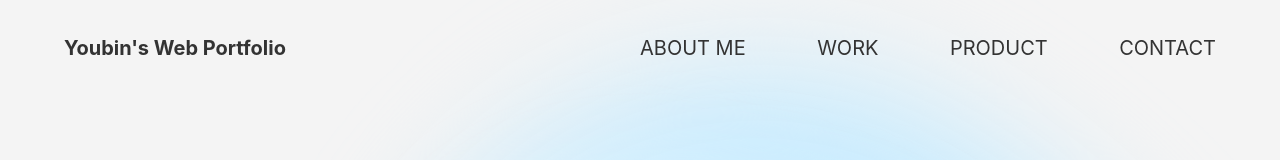
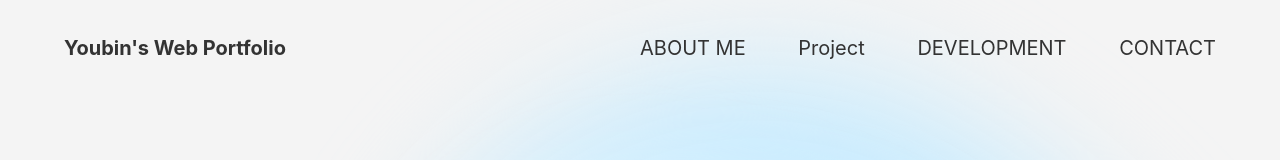
Before and after one commit to cozyoub/portfolio, a plain HTML site: page index.html in a window 1280 px wide. Shown: the top 160 px of the page. Drawn offline with nearby package versions, Linux system fonts and the light colour scheme; a web font is replaced by a local one.

Commit message:
Add files via upload

```diff
--- a/index.html
+++ b/index.html
@@ -53,7 +53,7 @@
                   href="javascript:0;"
                   class="a_link"
                   onclick="scrollIntoStart('work')"
-                  >WORK</a
+                  >Project</a
                 >
               </li>
               <li>
@@ -61,7 +61,7 @@
                   href="javascript:0;"
                   class="a_link"
                   onclick="scrollIntoStart('product')"
-                  >PRODUCT</a
+                  >DEVELOPMENT</a
                 >
               </li>
               <li>
```
